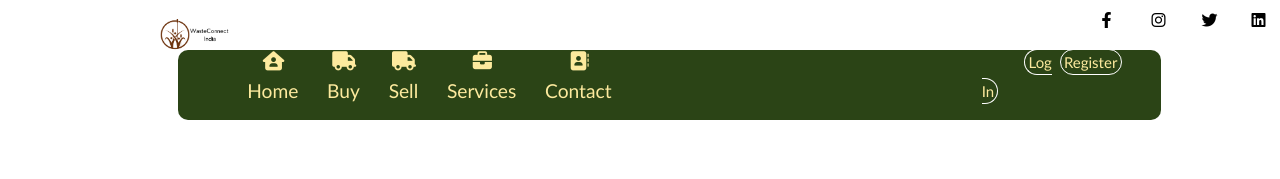
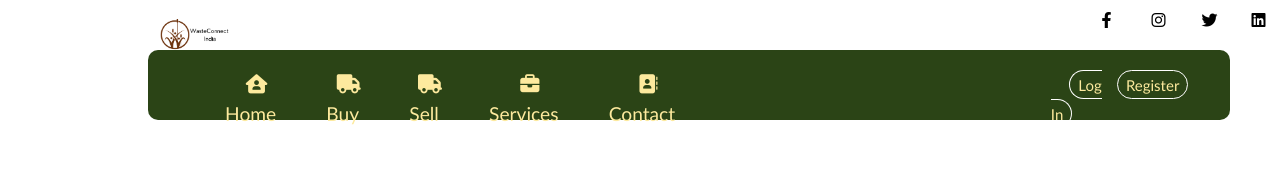
Before and after one commit to anuragt0/WasteConnect2, a React (Create React App) app in the folder client/: page /login in a window 1280 px wide. Shown: the top 179 px of the page. Built offline with nearby package versions, Linux system fonts and the light colour scheme; no server answers.

Commit message:
change navbar2

```diff
--- a/client/src/App.css
+++ b/client/src/App.css
@@ -61,37 +61,37 @@ body{
 /*-------------------2nd navbar------------------------*/
 
 .NavbarItems{
-  display: flex;
-  justify-content: space-between;
-  align-items: center;
+  /* display: flex; */
+  /* justify-content: flex-start; */
+  align-items:center;
   font-size: 1.2rem;
-  padding: 0 3%;
+  padding: 2% 3%;
   background-color:#2b4416;
   box-shadow: 0 5p 15px rgba(0, 0, 0, 0.25);
-  width: 100%;
+  width: 110%;
   height:70px;
   border-radius: 10px;
-  margin-left: 3%;
+  margin-left: 0%;
   margin-bottom: 1%;
 
 }
 .nav-menu{
   display: grid;
   grid-template-columns: repeat(7, auto);
-  grid-gap:10px;
+  grid-gap:12px;
   align-items: center;
   list-style: none;
   text-align: center;
-  justify-content: end;
+  justify-content: start;
+  /* justify-content: end; */
 }
 .fa-solid{
-  padding-right: 5px;
+  padding-right: 4px;
 }
 .nav-menu a{
   text-decoration: none;
   color: #fdea9e;
-  padding: 0.2rem 0.2rem;
-
+  padding: 0.3rem 0.5rem;
   font-family:'Gill Sans', 'Gill Sans MT', Calibri, 'Trebuchet MS', sans-serif;
 }
  li:hover{
@@ -106,9 +106,10 @@ body{
   box-sizing: border-box;
   border: 1.5px solid white;
   border-radius: 100px;
-  margin-right:2rem;
-  margin-left: 4rem;
+  margin-right:1.5rem;
+  margin-left: 1.5rem;
   font-size: 15px;
+
 }
 .login:hover{
   background-color: #fff;
```
